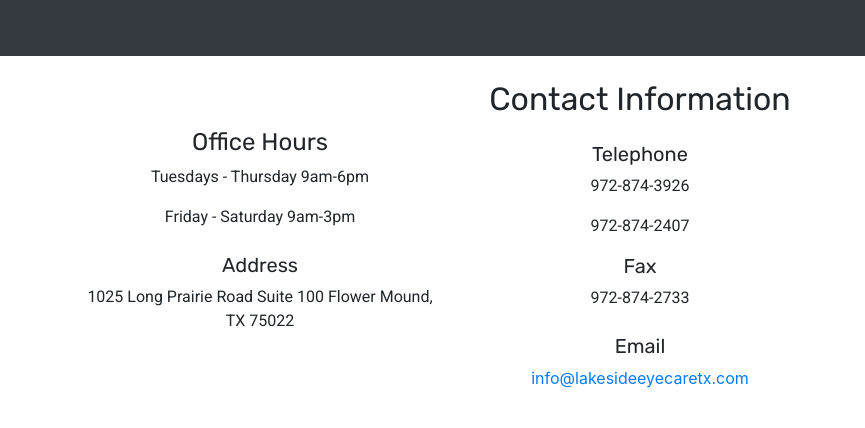
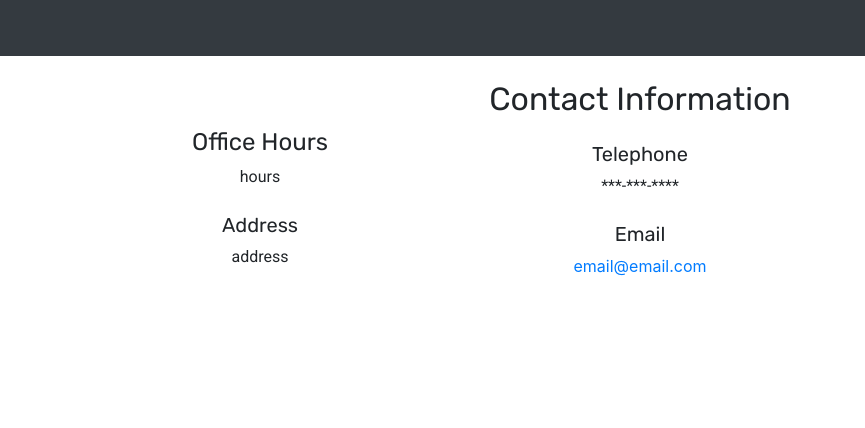
Before and after one commit to ikiru/bootstrapbase, a website: page src/index.html in a window 1280 px wide. Shown: the full height of the page, 0-865 px from the left. Drawn offline with nearby package versions, Linux system fonts and the light colour scheme; files that its build step writes are made by us from their sources; grey boxes are pictures that could not be loaded.

Commit message:
cleaned up index html

```diff
--- a/src/index.html
+++ b/src/index.html
@@ -37,7 +37,7 @@
             <a href="index.html" class="nav-link">Forms</a>
           </li> -->
           <li class="nav-item">
-            <a href="#footer" class="nav-link">Contact</a>
+            <a href="#contact" class="nav-link">Contact</a>
           </li>
         </ul>
       </div>
@@ -46,27 +46,23 @@
 
 <!-- End of Menu -->
 
-<!-- footer -->
+<!-- Contact -->
 
-  <section id="footer">
+  <section id="contact">
     <div class="container">
       <div class="row">
         <div class="col-md-4 my-4 text-center">
           <h4 class="mt-5">Office Hours</h4>
-          <p>Tuesdays - Thursday 9am-6pm</p>
-          <p>Friday - Saturday 9am-3pm</p>
+          <p>hours</p>
           <h5 class="mt-4">Address</h5>
-          <p>1025 Long Prairie Road Suite 100 Flower Mound, TX 75022</p>
+          <p>address</p>
         </div>
         <div class="col-md-4 my-4 text-center">
           <h2 class="mb-4">Contact Information</h2>
           <h5>Telephone</h5>
-          <p>972-874-3926</p>
-          <p class="mb-3">972-874-2407</p>
-          <h5>Fax</h5>
-          <p class="mb-4">972-874-2733</p>
+          <p class="mb-4">***-***-****</p>
           <h5>Email</h5>
-          <a class="mb-4" href="mail:to">info@lakesideeyecaretx.com</a>
+          <a class="mb-4" href="mail:to">email@email.com</a>
         </div>
         <div class="col-md-4 my-4 text-center">
           <h4 class="mt-5">Location</h4>
```
